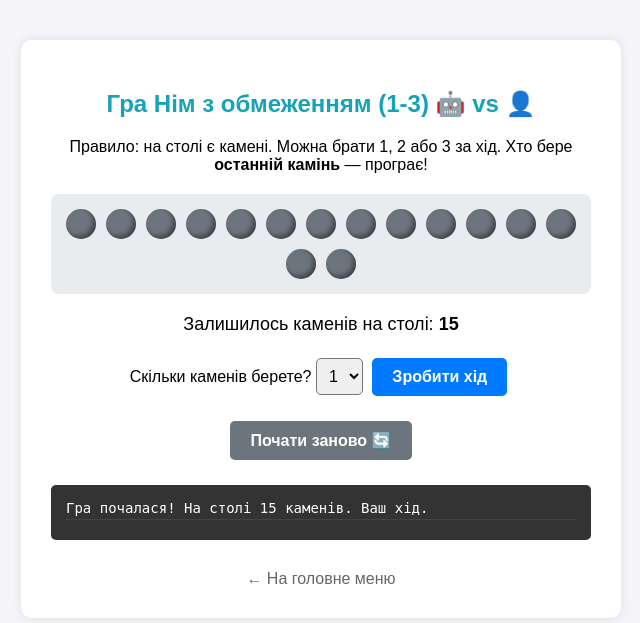
After one commit to ms25cnu/final_practise, a Flask app: page /task3 in a window 1280 px wide. The commit adds this page. Shown: the top 623 px of the page, without its empty margins (319-959 px from the left). Run offline with Flask 3, Linux system fonts and the light colour scheme.

Commit message:
Added task 3

```diff
--- a/app.py
+++ b/app.py
@@ -2,6 +2,7 @@ from flask import Flask, render_template
 
 from tasks.task1 import task1_bp
 from tasks.task2 import task2_bp
+from tasks.task3 import task3_bp
 
 app = Flask(__name__)
 
@@ -9,6 +10,8 @@ app = Flask(__name__)
 app.register_blueprint(task1_bp)
 # CSV file
 app.register_blueprint(task2_bp)
+# Game Nim
+app.register_blueprint(task3_bp)
 
 # Головна сторінка
 @app.route('/')
--- /dev/null
+++ b/tasks/task3.py
@@ -0,0 +1,88 @@
+from flask import Blueprint, render_template, request, session
+
+task3_bp = Blueprint('task3_bp', __name__)
+
+# Максимальна кількість предметів, яку можна взяти за один хід
+MAX_TAKE = 3
+
+def minimax(stones, is_maximizing):
+    """
+    Алгоритм Minimax для гри Нім.
+    stones: поточна кількість каменів на столі.
+    is_maximizing: True, якщо хід ШІ; False, якщо хід людини.
+    """
+    # Базовий випадок: якщо залишився 1 камінь, той, чий зараз хід - програв.
+    if stones == 1:
+        return 1 if not is_maximizing else -1
+    if stones == 0: # якщо забрали все, той хто ходив — програв
+        return 1 if is_maximizing else -1
+
+    if is_maximizing:
+        best_score = float('-inf')
+        # ШІ перебирає можливі ходи (взяти 1, 2 або 3 камені)
+        for i in range(1, min(MAX_TAKE, stones) + 1):
+            score = minimax(stones - i, False)
+            best_score = max(score, best_score)
+        return best_score
+    else:
+        best_score = float('inf')
+        # Симуляція ідеальних ходів людини
+        for i in range(1, min(MAX_TAKE, stones) + 1):
+            score = minimax(stones - i, True)
+            best_score = min(score, best_score)
+        return best_score
+
+def find_best_move(stones):
+    """Знаходить найкращий хід для ШІ за допомогою Minimax"""
+    best_score = float('-inf')
+    best_move = 1
+
+    for i in range(1, min(MAX_TAKE, stones) + 1):
+        score = minimax(stones - i, False)
+        if score > best_score:
+            best_score = score
+            best_move = i
+
+    return best_move
+
+@task3_bp.route('/task3', methods=['GET', 'POST'])
+def task3():
+    # Нам потрібні сесії (session), щоб зберігати поточний стан гри між запитами сторінки
+    if 'stones' not in session or request.form.get('action') == 'reset':
+        session['stones'] = 15  # Початкова кількість каменів
+        session['winner'] = None
+        session['log'] = ["Гра почалася! На столі 15 каменів. Ваш хід."]
+
+    if request.method == 'POST' and not session['winner']:
+        action = request.form.get('action')
+
+        # Хід користувача
+        if action == 'player_move':
+            player_take = int(request.form.get('player_take', 1))
+            stones = session['stones']
+
+            if 1 <= player_take <= min(MAX_TAKE, stones):
+                stones -= player_take
+                session['stones'] = stones
+                session['log'].insert(0, f"Ви взяли каменів: {player_take}. Залишилось: {stones}.")
+
+                # Перевірка на програш людини
+                if stones <= 0:
+                    session['winner'] = "Робот (ШІ)"
+                    session['log'].insert(0, "🚨 Ви забрали останній камінь і програли!")
+                else:
+                    # Хід ШІ (якщо гра продовжується)
+                    ai_take = find_best_move(stones)
+                    stones -= ai_take
+                    session['stones'] = stones
+                    session['log'].insert(0, f"🤖 ШІ подумав і взяв каменів: {ai_take}. Залишилось: {stones}.")
+
+                    # Перевірка на програш ШІ
+                    if stones <= 0:
+                        session['winner'] = "Ви (Людина)"
+                        session['log'].insert(0, "🎉 ШІ змушений був взяти останній камінь! Ви перемогли!")
+
+    return render_template('task3.html',
+                           stones=session['stones'],
+                           winner=session['winner'],
+                           log=session['log'])
--- a/templates/index.html
+++ b/templates/index.html
@@ -24,7 +24,7 @@
         <div class="btn-menu">
             <a href="/task1" class="btn btn-1">Завдання 1: Словник</a>
             <a href="/task2" class="btn btn-2">Завдання 2: CSV файл</a>
-            <a href="/task3" class="btn btn-3">Завдання 3</a>
+            <a href="/task3" class="btn btn-3">Завдання 3: Гра Нім</a>
             <a href="/task4" class="btn btn-4">Завдання 4</a>
             <a href="/task5" class="btn btn-5">Завдання 5</a>
         </div>
--- /dev/null
+++ b/templates/task3.html
@@ -0,0 +1,78 @@
+<!DOCTYPE html>
+<html lang="uk">
+<head>
+    <meta charset="UTF-8">
+    <title>Завдання 3: Гра Нім проти ШІ</title>
+    <style>
+        body { font-family: Arial, sans-serif; margin: 40px; background-color: #f4f4f9; text-align: center; }
+        .container { background: white; padding: 30px; border-radius: 10px; box-shadow: 0 0 10px rgba(0,0,0,0.1); display: inline-block; max-width: 600px; width: 100%; box-sizing: border-box; }
+        h2 { color: #17A2B8; margin-bottom: 20px; }
+
+        /* Візуальні камені */
+        .stones-area { margin: 20px 0; padding: 15px; background: #e9ecef; border-radius: 8px; min-height: 60px; display: flex; justify-content: center; flex-wrap: wrap; gap: 10px; }
+        .stone { width: 30px; height: 30px; background: #6c757d; border-radius: 50%; box-shadow: inset -3px -3px 5px rgba(0,0,0,0.4); display: inline-block; }
+
+        .btn { padding: 10px 20px; font-size: 16px; border: none; border-radius: 5px; cursor: pointer; font-weight: bold; margin: 5px; }
+        .btn-take { background: #007BFF; color: white; }
+        .btn-take:hover { background: #0056b3; }
+        .btn-reset { background: #6c757d; color: white; }
+
+        .winner-box { background: #d4edda; color: #155724; padding: 15px; border-radius: 5px; margin: 20px 0; font-size: 20px; font-weight: bold; }
+
+        /* Лог гри */
+        .log-box { text-align: left; background: #333; color: #fff; padding: 15px; border-radius: 5px; max-height: 150px; overflow-y: auto; font-family: monospace; font-size: 14px; margin-top: 20px; }
+        .log-entry { margin-bottom: 5px; border-bottom: 1px solid #444; padding-bottom: 3px; }
+
+        .back-link { display: block; margin-top: 30px; color: #666; text-decoration: none; }
+    </style>
+</head>
+<body>
+
+    <div class="container">
+        <h2>Гра Нім з обмеженням (1-3) 🤖 vs 👤</h2>
+        <p>Правило: на столі є камені. Можна брати 1, 2 або 3 за хід. Хто бере <strong>останній камінь</strong> — програє!</p>
+
+        <div class="stones-area">
+            {% for _ in range(stones) %}
+                <div class="stone"></div>
+            {% endfor %}
+            {% if stones == 0 %}
+                <span style="color: #721c24; font-weight: bold;">Каменів не залишилось!</span>
+            {% endif %}
+        </div>
+
+        <p style="font-size: 18px;">Залишилось каменів на столі: <strong>{{ stones }}</strong></p>
+
+        {% if winner %}
+            <div class="winner-box">
+                🏆 Переміг: {{ winner }}!
+            </div>
+        {% else %}
+            <form method="POST">
+                <input type="hidden" name="action" value="player_move">
+                <label style="font-size: 16px;">Скільки каменів берете? </label>
+                <select name="player_take" style="padding: 8px; font-size: 16px; border-radius: 5px;">
+                    <option value="1">1</option>
+                    {% if stones >= 2 %}<option value="2">2</option>{% endif %}
+                    {% if stones >= 3 %}<option value="3">3</option>{% endif %}
+                </select>
+                <button type="submit" class="btn btn-take">Зробити хід</button>
+            </form>
+        {% endif %}
+
+        <form method="POST" style="margin-top: 15px;">
+            <input type="hidden" name="action" value="reset">
+            <button type="submit" class="btn btn-reset">Почати заново 🔄</button>
+        </form>
+
+        <div class="log-box">
+            {% for entry in log %}
+                <div class="log-entry">{{ entry }}</div>
+            {% endfor %}
+        </div>
+
+        <a href="/" class="back-link">← На головне меню</a>
+    </div>
+
+</body>
+</html>
```
